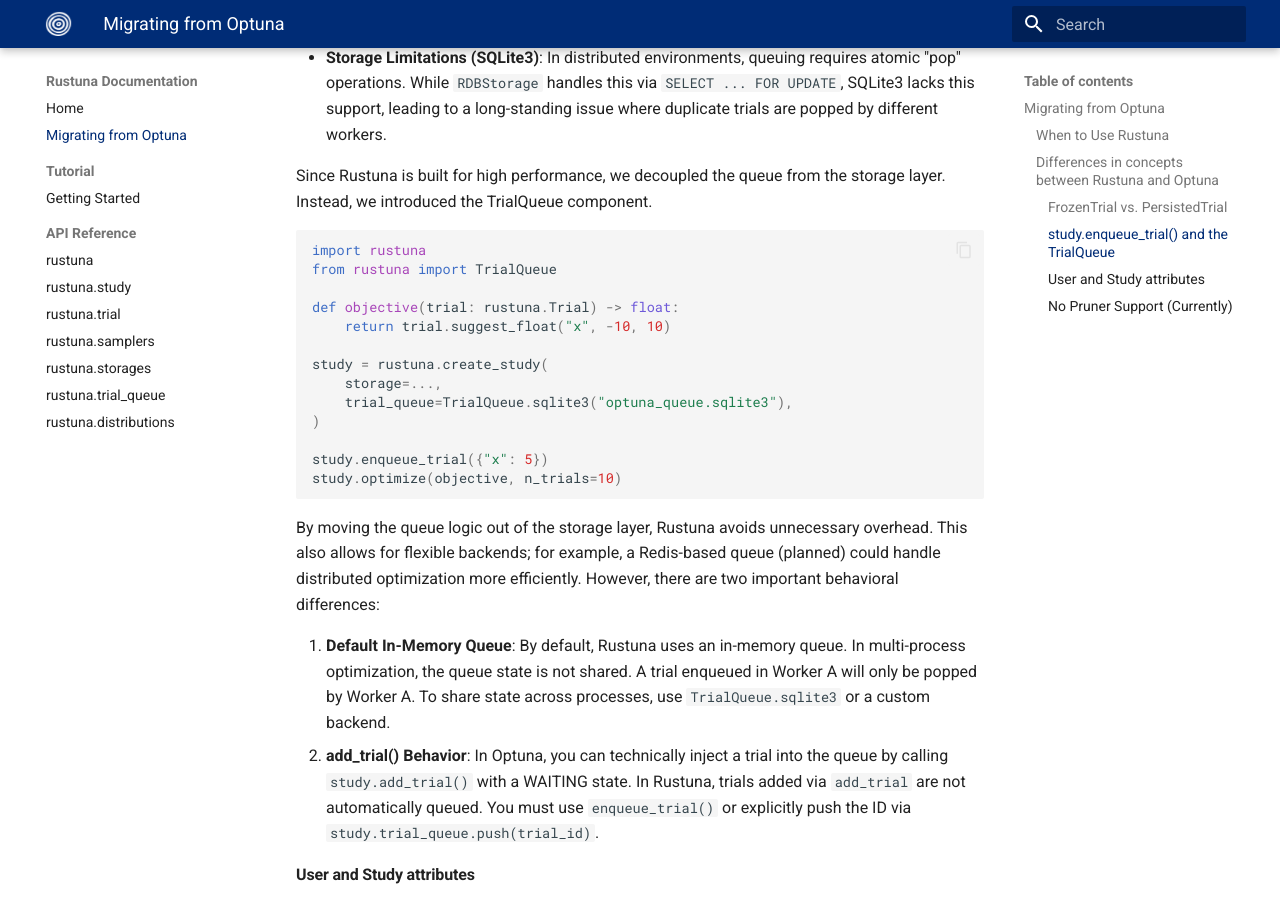
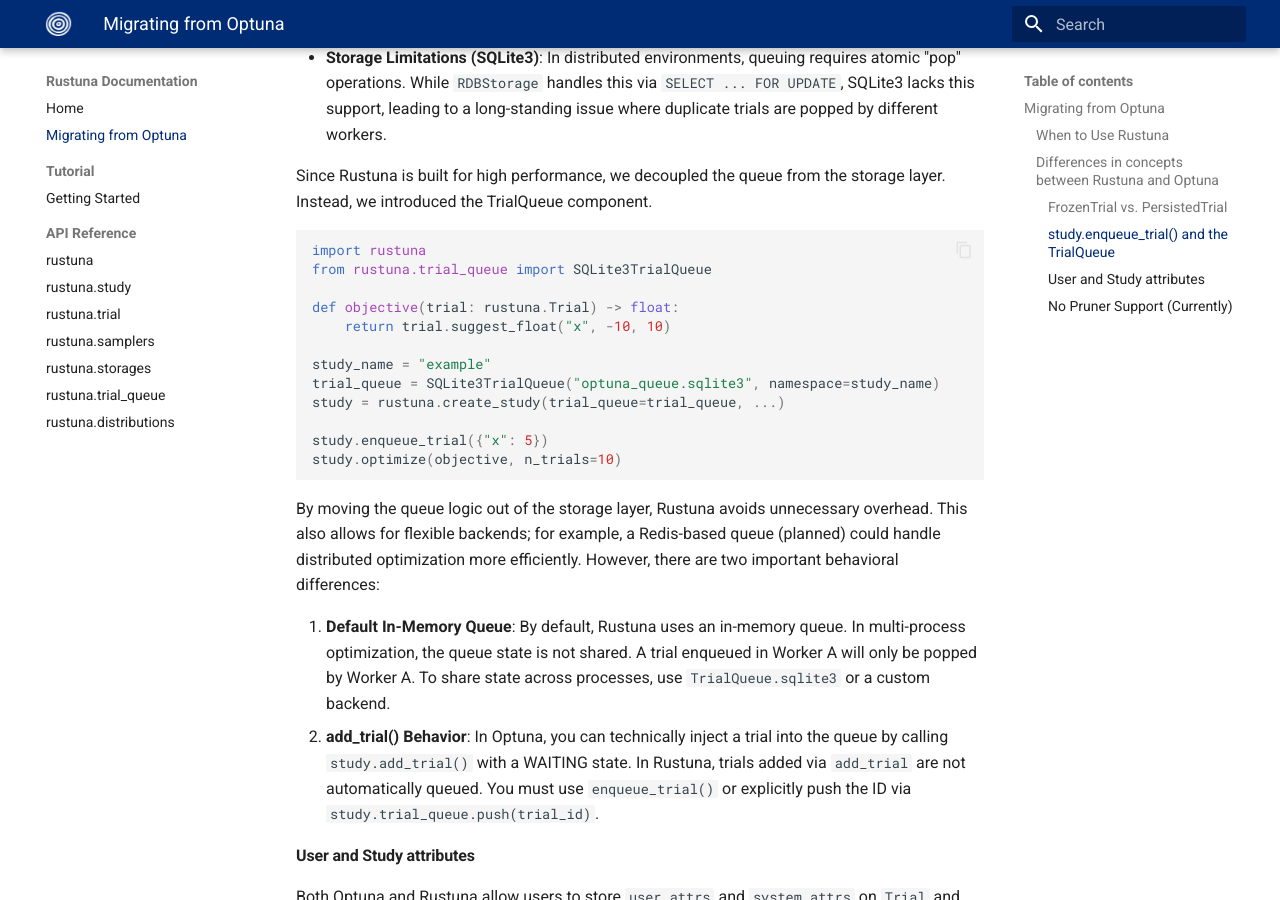
Before and after one commit to kappybar/rustuna, an MkDocs documentation site: the page built from docs/docs/migration.md, in a window 1280 px wide and 900 px high, scrolled down 1476 px. Built offline with MkDocs 1.6.1 and Material for MkDocs 9.7.7, drawn with Linux system fonts in a browser that asks for light colours.

Commit message:
Clean up APIs and update docs

````diff
--- a/docs/docs/migration.md
+++ b/docs/docs/migration.md
@@ -34,15 +34,14 @@
 
 ```python
 import rustuna
-from rustuna import TrialQueue
+from rustuna.trial_queue import SQLite3TrialQueue
 
 def objective(trial: rustuna.Trial) -> float:
     return trial.suggest_float("x", -10, 10)
 
-study = rustuna.create_study(
-    storage=...,
-    trial_queue=TrialQueue.sqlite3("optuna_queue.sqlite3"),
-)
+study_name = "example"
+trial_queue = SQLite3TrialQueue("optuna_queue.sqlite3", namespace=study_name)
+study = rustuna.create_study(trial_queue=trial_queue, ...)
 
 study.enqueue_trial({"x": 5})
 study.optimize(objective, n_trials=10)
````
Also changed, not shown: docs/docs/api/rustuna.md (+4 -5 lines), 7 other files.
